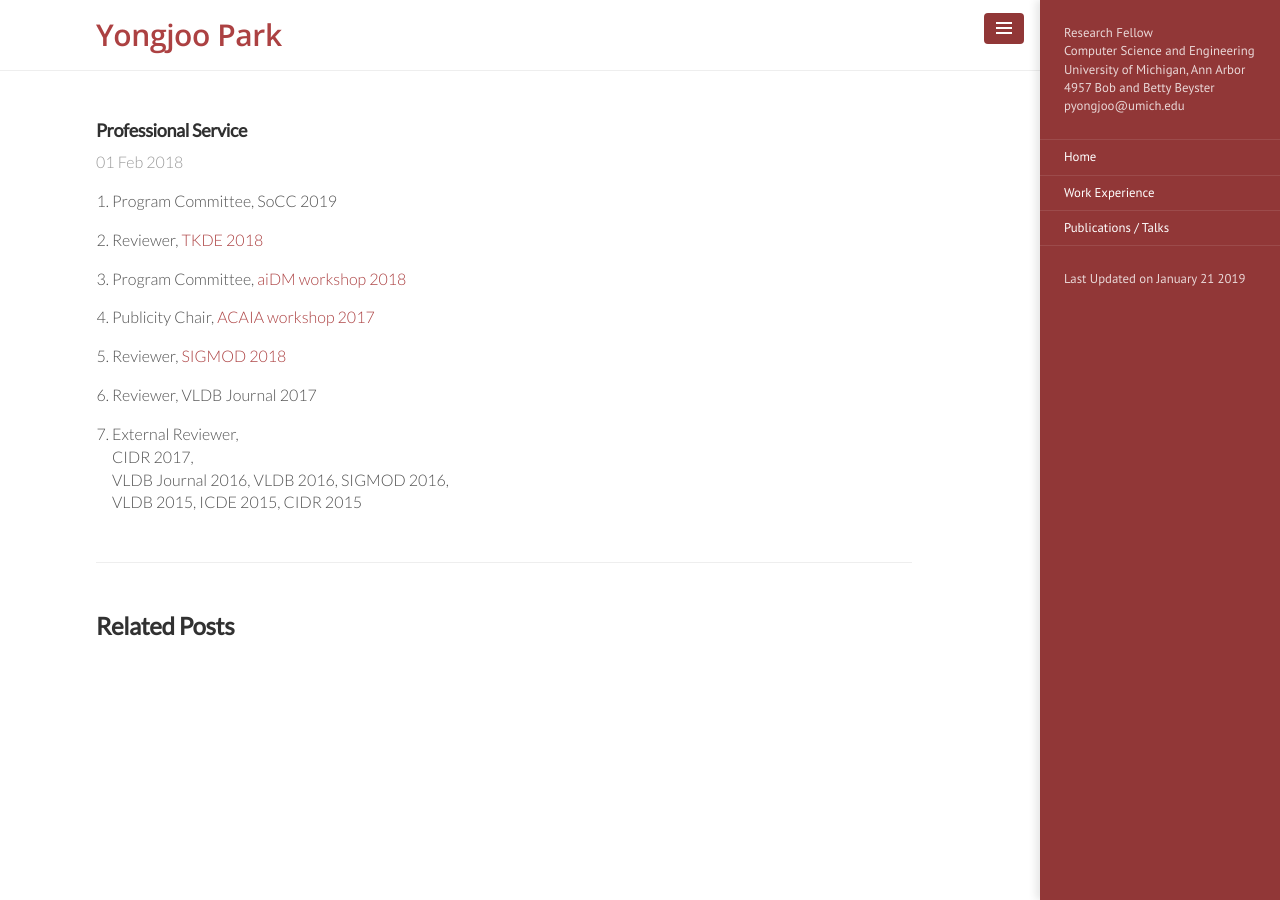
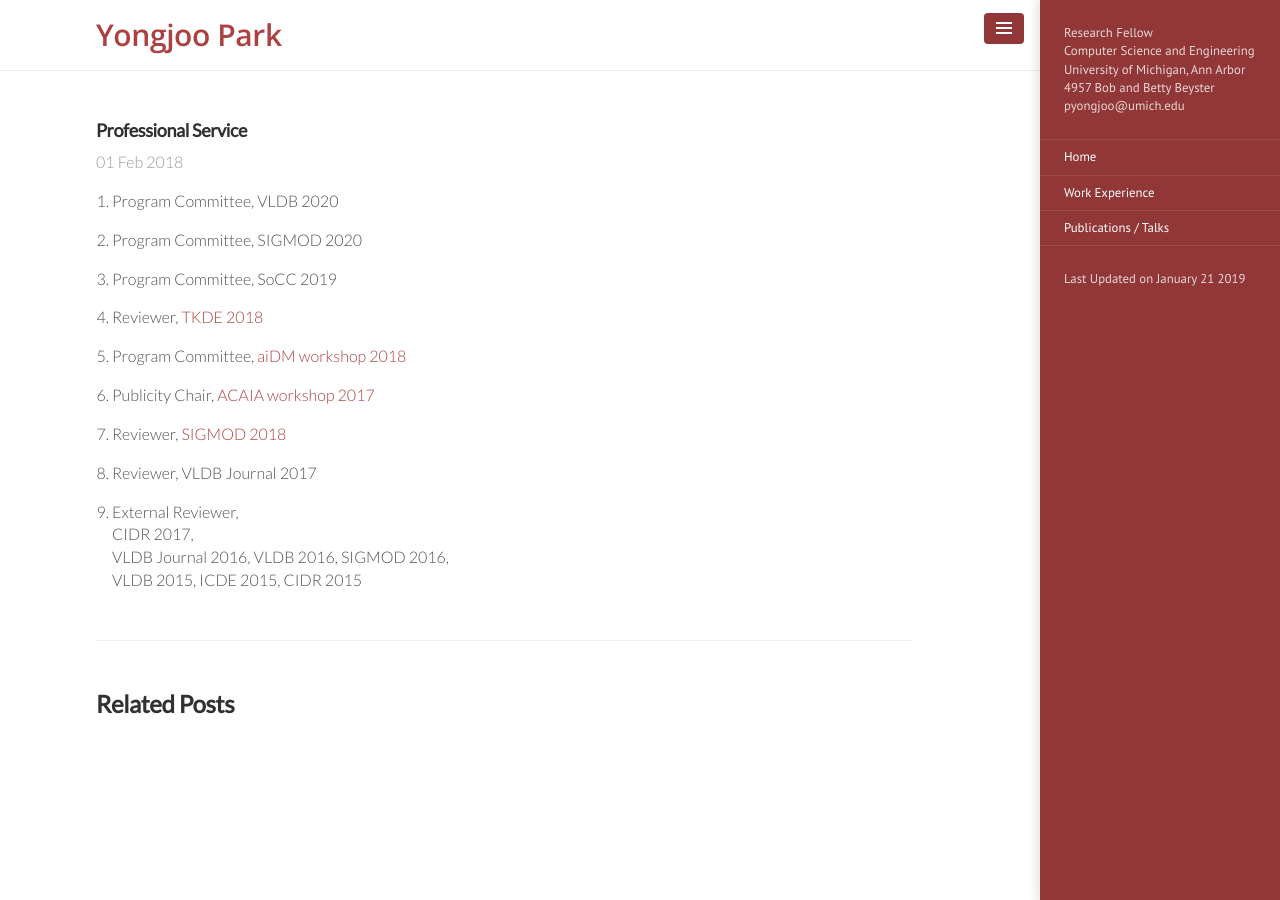
Before and after one commit to pyongjoo/pyongjoo.github.io, a Jekyll site: the page built from _texts/2018-02-01-services.md, in a window 1280 px wide. Built offline with Jekyll 4.4.1, drawn with Linux system fonts in a browser that asks for light colours.

Commit message:
Update 2018-02-01-services.md

```diff
--- a/_texts/2018-02-01-services.md
+++ b/_texts/2018-02-01-services.md
@@ -2,6 +2,10 @@
 layout: post
 title: Professional Service
 ---
+
+1. Program Committee, VLDB 2020
+
+1. Program Committee, SIGMOD 2020
 
 1. Program Committee, SoCC 2019
 
```
